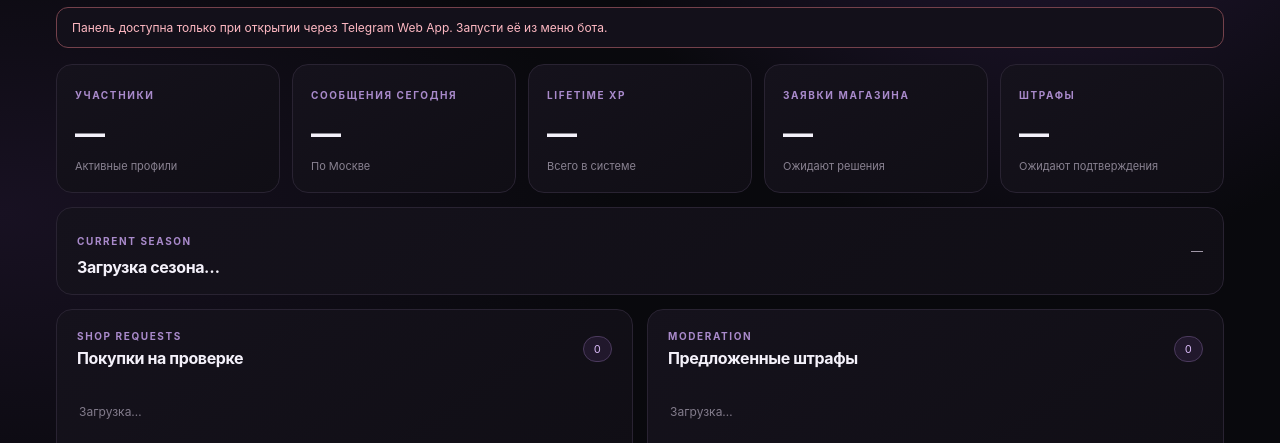
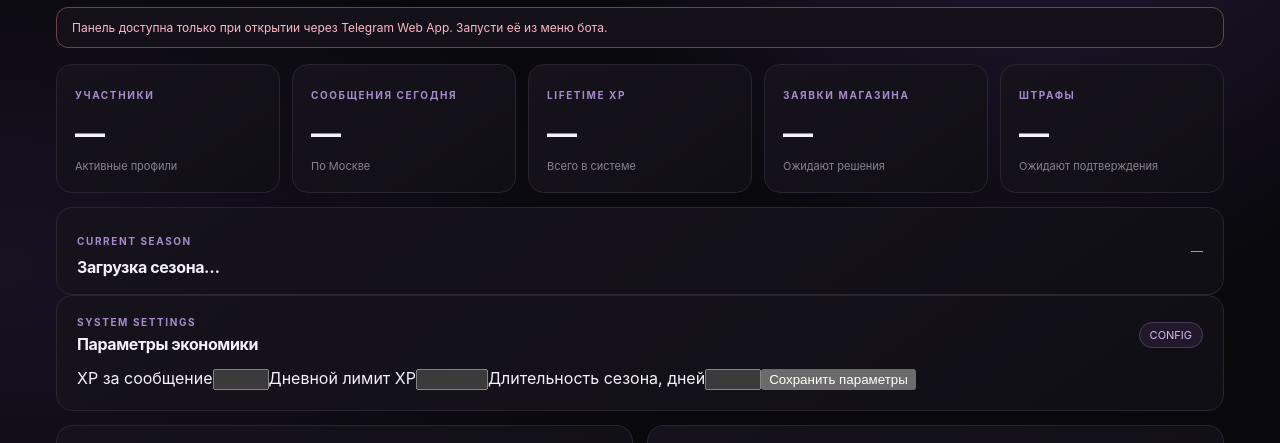
Before and after one commit to tw1ndy/terminal, a website: page web/index.html in a window 1280 px wide. Shown: the part 345-788 px from the top of the page. Drawn offline with Linux system fonts and the light colour scheme.

Commit message:
Add editable economy settings to admin dashboard

```diff
--- a/web/index.html
+++ b/web/index.html
@@ -31,6 +31,7 @@
       <div><p class="eyebrow">CURRENT SEASON</p><h3 id="seasonTitle">Загрузка сезона…</h3></div>
       <p id="seasonDates">—</p>
     </section>
+    <section class="panel settings-panel"><div class="section-head"><div><p class="eyebrow">SYSTEM SETTINGS</p><h3>Параметры экономики</h3></div><span class="count">CONFIG</span></div><div class="settings-grid"><label>XP за сообщение<input id="settingMessageXp" type="number" min="1" max="20"></label><label>Дневной лимит XP<input id="settingDailyCap" type="number" min="50" max="5000"></label><label>Длительность сезона, дней<input id="settingSeasonDays" type="number" min="7" max="90"></label><button id="saveSettings" type="button">Сохранить параметры</button></div></section>
     <section class="columns">
       <section class="panel">
         <div class="section-head"><div><p class="eyebrow">SHOP REQUESTS</p><h3>Покупки на проверке</h3></div><span class="count" id="purchaseCount">0</span></div>
```
